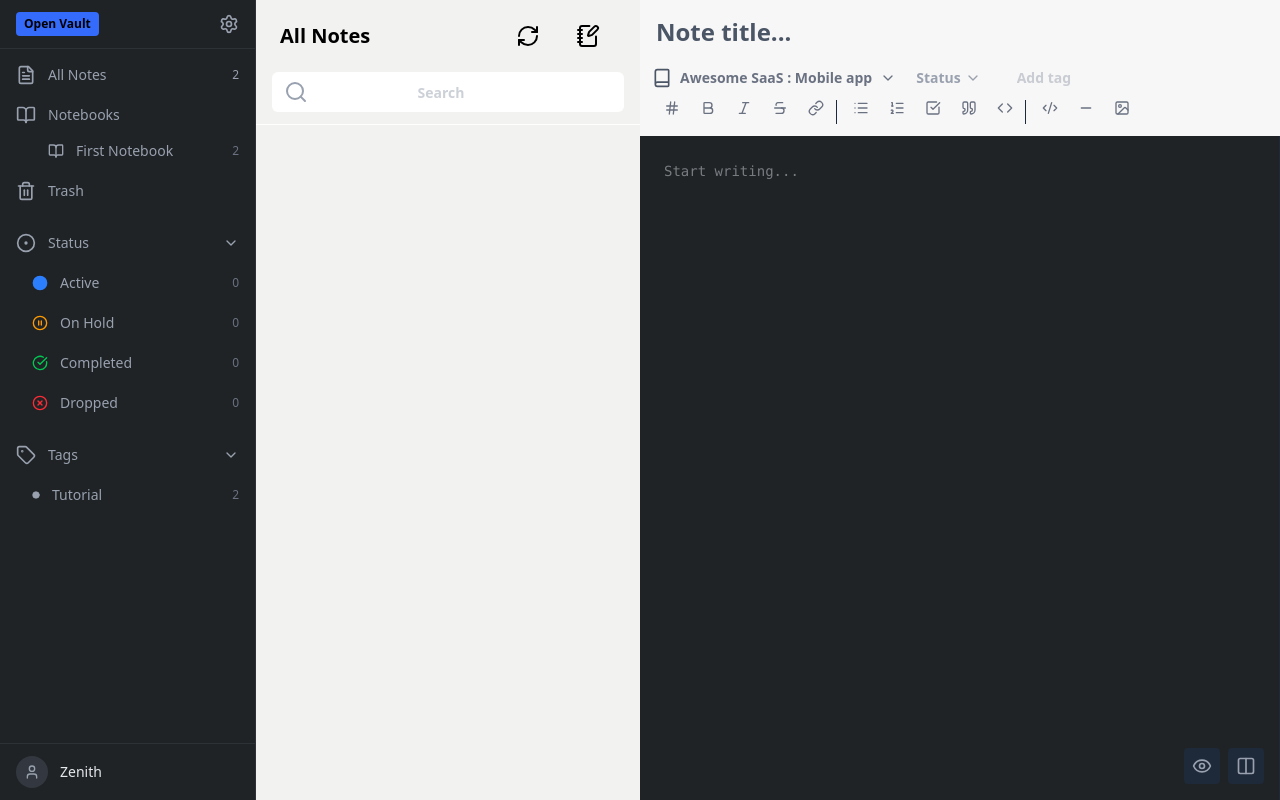
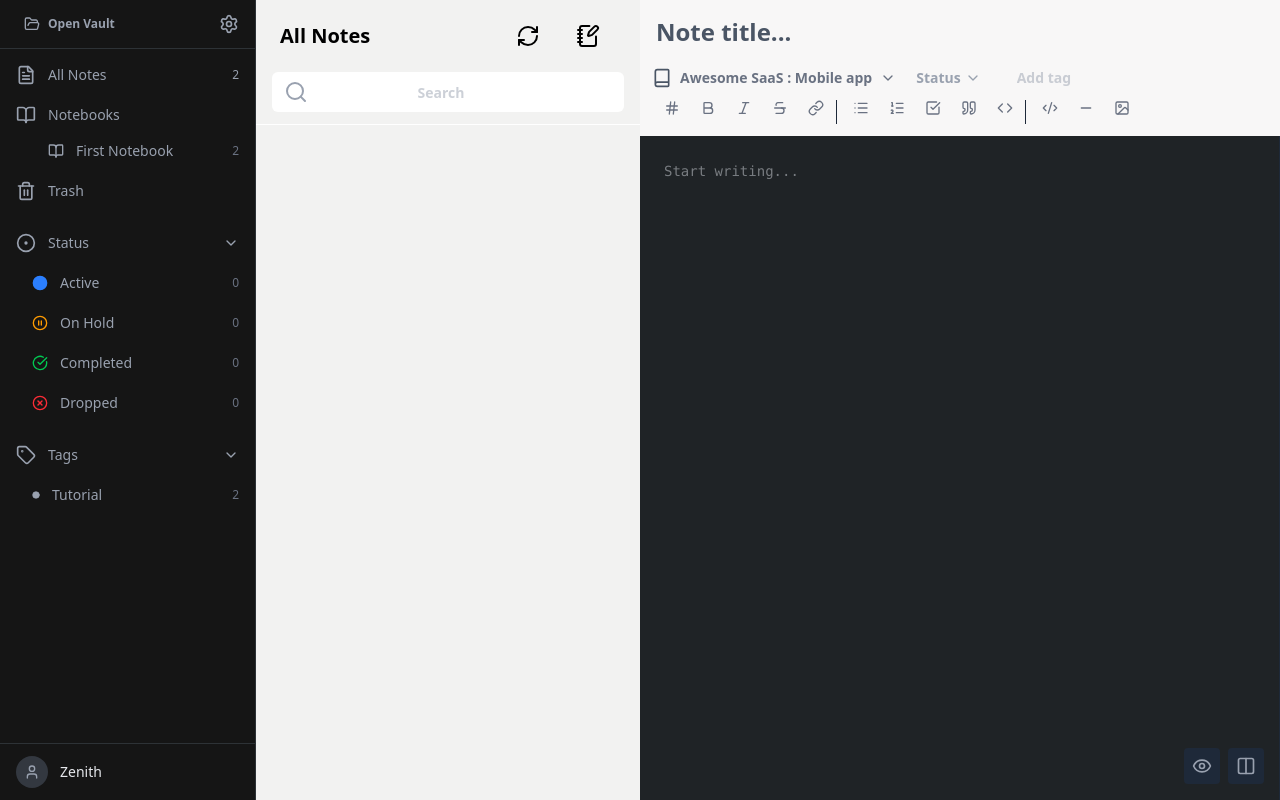
Before and after one commit to hyZenith/Aether, a React (Vite) app: page / in a window 1280 px wide. Built offline with nearby package versions, Linux system fonts and the light colour scheme.

Commit message:
sidebar update

```diff
--- a/src/components/sidebar.tsx
+++ b/src/components/sidebar.tsx
@@ -1,4 +1,4 @@
-import { ChevronRight, ChevronDown, Settings,  FileText, Pin, BookOpen, Trash2, Activity, Plus, CircleDot,Circle ,PauseCircle, CheckCircle ,XCircle,Tag, User } from "lucide-react";
+import { ChevronRight, ChevronDown, Settings, FileText, Pin, BookOpen, Trash2, Activity, Plus, CircleDot, Circle, PauseCircle, CheckCircle, XCircle, Tag, User,FolderOpen } from "lucide-react";
 import { useState } from "react";
 
 interface SidebarItem {
@@ -9,107 +9,24 @@ interface SidebarItem {
   children?: SidebarItem[];
 }
 
-// const sidebarData: SidebarItem[] = [
-//   { id: "all-notes", label: "All Notes", icon: <FileText className="w-4 h-4" />, count: 100 },
-//   { id: "pinned", label: "Pinned Notes", icon: <Pin className="w-4 h-4" />, count: 1 },
-//   {
-//     id: "notebooks",
-//     label: "Notebooks",
-//     icon: <BookOpen className="w-4 h-4" />,
-//     children: [
-//       {
-//         id: "awesome-saas",
-//         label: "Awesome SaaS",
-//         count: 7,
-//         children: [
-//           { id: "desktop-app", label: "Desktop app", count: 9 },
-//           { id: "ideas", label: "Ideas", count: 3 },
-//           { id: "mobile-app", label: "Mobile app", count: 8 },
-//           { id: "operations", label: "Operations", count: 8 },
-//           { id: "website", label: "Website", count: 4 },
-//         ],
-//       },
-//       { id: "empty", label: "Empty", count: 0 },
-//       { id: "hobby", label: "Hobby", count: 4 },
-//       { id: "huga", label: "huga", count: 2 },
-//       { id: "inbox", label: "Inbox", count: 6 },
-//       { id: "learn", label: "Learn", count: 24 },
-//       {
-//         id: "publishing",
-//         label: "Publishing",
-//         count: 5,
-//         children: [
-//           { id: "blog", label: "Blog", count: 2 },
-//           { id: "tips", label: "Tips", count: 18 },
-//         ],
-//       },
-//     ],
-//   },
-//   { id: "trash", label: "Trash", icon: <Trash2 className="w-4 h-4" /> },
-//   {
-//     id: "status",
-//     label: "Status",
-//     icon: <Activity className="w-4 h-4" />,
-//     children: [
-//       { id: "active", label: "Active", count: 10 },
-//       { id: "on-hold", label: "On Hold", count: 6 },
-//     ],
-//   },
-// ];
-
-// interface SidebarItemProps {
-//   item: SidebarItem;
-//   level?: number;
-// }
-
-// const SidebarItemComponent = ({ item, level = 0 }: SidebarItemProps) => {
-//   const [isExpanded, setIsExpanded] = useState(level < 2);
-
-//   return (
-//     <div>
-//       <button
-//         onClick={() => item.children && setIsExpanded(!isExpanded)}
-//         className=" flex items-center justify-between w-full py-1.5 px-3 text-sm transition-colors cursor-pointer text-sidebar-foreground hover:bg-sidebar-accent hover:text-sidebar-accent-foreground"
-//         style={{ paddingLeft: `${level * 12 + 12}px` }}
-//       >
-//         <div className="flex items-center gap-2 flex-1 min-w-0">
-//           {item.children && (
-//             <span className="shrink-0">
-//               {isExpanded ? <ChevronDown className="w-3 h-3" /> : <ChevronRight className="w-3 h-3" />}
-//             </span>
-//           )}
-//           {item.icon && <span className="shrink-0 text-muted-foreground">{item.icon}</span>}
-//           <span className="truncate">{item.label}</span>
-//         </div>
-//         {item.count !== undefined && (
-//           <span className="text-xs text-muted-foreground ml-auto shrink-0">{item.count}</span>
-//         )}
-//       </button>
-//       {item.children && isExpanded && (
-//         <div>
-//           {item.children.map((child) => (
-//             <SidebarItemComponent key={child.id} item={child} level={level + 1} />
-//           ))}
-//         </div>
-//       )}
-//     </div>
-//   );
-// };
 
 interface SidebarProps {
   onOpenVault: () => void;
+
+  vaultName?: string;
 }
 
-export const Sidebar = ({ onOpenVault }: SidebarProps) => {
+export const Sidebar = ({ onOpenVault, vaultName }: SidebarProps) => {
   const [isStatusOpen, setIsStatusOpen] = useState(true);
   const [isTagsOpen, setIsTagsOpen] = useState(true);
   const [isNotebooksOpen, setIsNotebooksOpen] = useState(true);
 
   return (
-    <aside className="flex flex-col h-screen w-64 bg-[#1f2326] border-r border-[#2d3236]">
+    <aside className="flex flex-col h-screen w-64 bg-[#151515] border-r border-[#2d3236]">
       <div className="flex items-center justify-between px-4 py-3 border-b border-[#2d3236] border-sidebar-border">
-        <button onClick={onOpenVault} className="text-xs font-semibold px-2 py-1 rounded bg-[#356BFB] hover:bg-[#356BFB]/90 transition-colors">
-          Open Vault
+        <button onClick={onOpenVault} className="flex items-center gap-2 text-xs font-semibold px-2 py-1 rounded text-gray-400 hover:bg-[#282c30] hover:text-gray-200 transition-colors">
+          <FolderOpen className="w-4 h-4" />
+          <span>{vaultName || "Open Vault"}</span>
         </button>
         <div className="flex gap-2">
           <Settings className="w-5 h-5 text-muted-foreground hover:text-foreground cursor-pointer transition-colors text-gray-400 hover:text-gray-200" />
```
